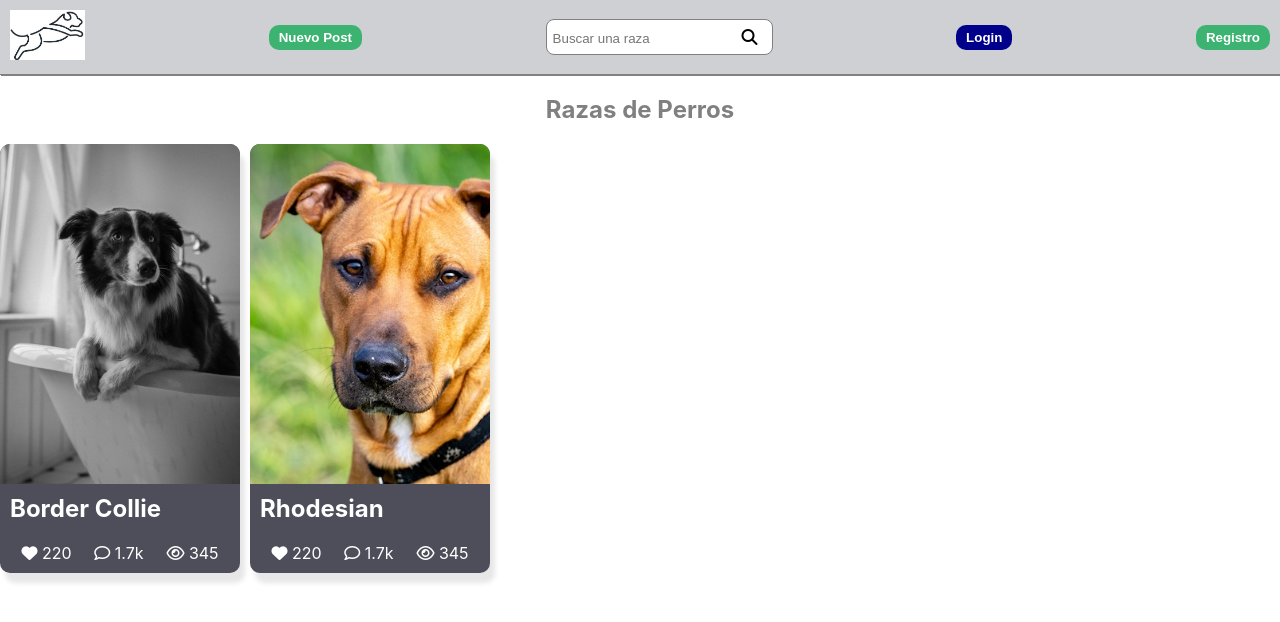
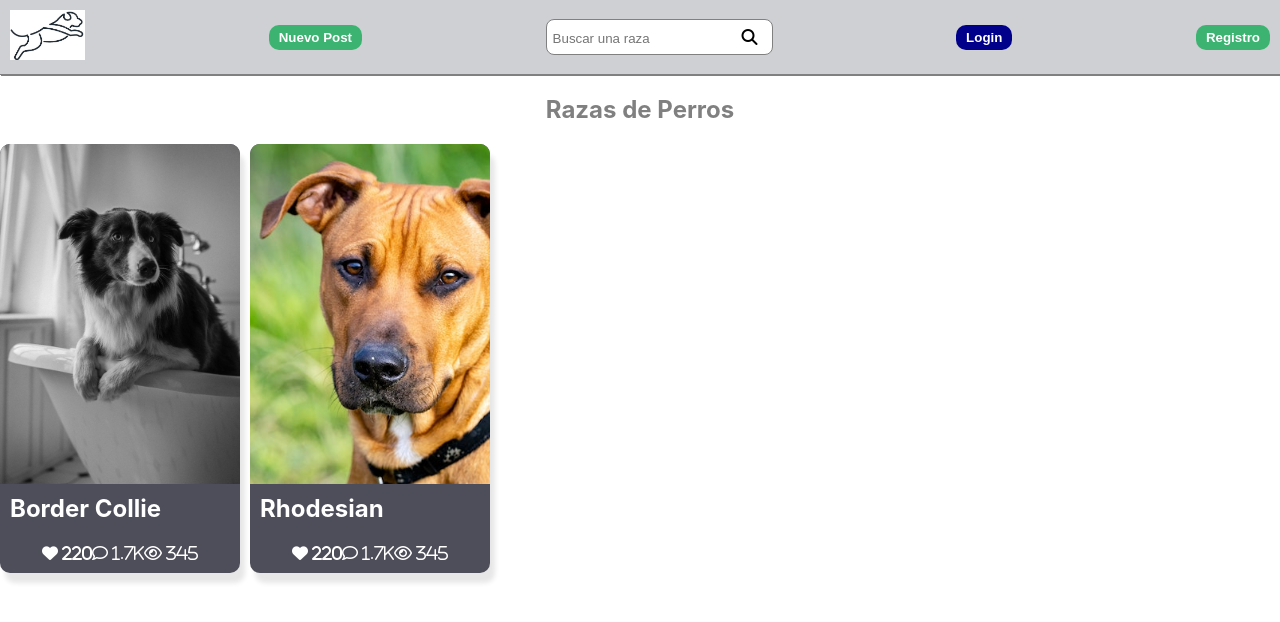
Before and after one commit to gerardo10d/EjHtmlCss, a React (Create React App) app: page / in a window 1280 px wide. Shown: the top 622 px of the page. Built offline with nearby package versions, Linux system fonts and the light colour scheme.

Commit message:
agregar Link to para crear los enlaces entre páginas

```diff
--- a/src/App.jsx
+++ b/src/App.jsx
@@ -3,8 +3,7 @@ import RhodesianInfoPage from "pages/rhodesian";
 import {
   BrowserRouter as Router,
   Routes,
-  Route,
-  Link,
+  Route
 } from "react-router-dom"; /* importar router */
 
 import "styles/styles.css";
@@ -14,7 +13,7 @@ function App() {
     <div className="App">
       <Router>
         <Routes>
-          <Route path="/rhodesian" element={<RhodesianInfoPage />} />
+          <Route path="rhodesian" element={<RhodesianInfoPage />} />
           <Route path="/" element={<Index />} />
         </Routes>
       </Router>
--- a/src/components/CardRazasPerros.jsx
+++ b/src/components/CardRazasPerros.jsx
@@ -1,14 +1,20 @@
-function CardRazasPerros( { nombreRaza, imagen } ){
+import { Link } from "react-router-dom";
+
+function CardRazasPerros({ nombreRaza, imagen }) {
   return (
     <li className="breedCard">
+      <Link to='rhodesian'>
         <div className="contenedorImagen">
-                        <img src={imagen} alt={nombreRaza}/>
+          <img src={imagen} alt={nombreRaza} />
         </div>
+      </Link>
       <span className="breedTitle">{nombreRaza}</span>
       <div className="barraReacciones">
-                        <span><i className="fa-solid fa-heart"></i> 220</span>
-                        <span><i className="fa-regular fa-comment"></i> 1.7k</span>
-                        <span><i className="fa-regular fa-eye"></i> 345</span>
+        <span>
+          <i className="fa-solid fa-heart"> 220 </i>
+          <i className="fa-regular fa-comment"> 1.7k </i>
+          <i className="fa-regular fa-eye"> 345 </i>
+        </span>
       </div>
     </li>
   );
--- a/src/pages/index.jsx
+++ b/src/pages/index.jsx
@@ -2,6 +2,7 @@ import logo from "media/logoGrande.jpg";
 import borderCollie from "media/borderCollie.jpg";
 import rhodesian from "media/rhodesian.jpg";
 import CardRazasPerros from "components/CardRazasPerros";
+
 
 function Index() {
   return (
```
Lines whose indentation alone changed are shown as unchanged.
